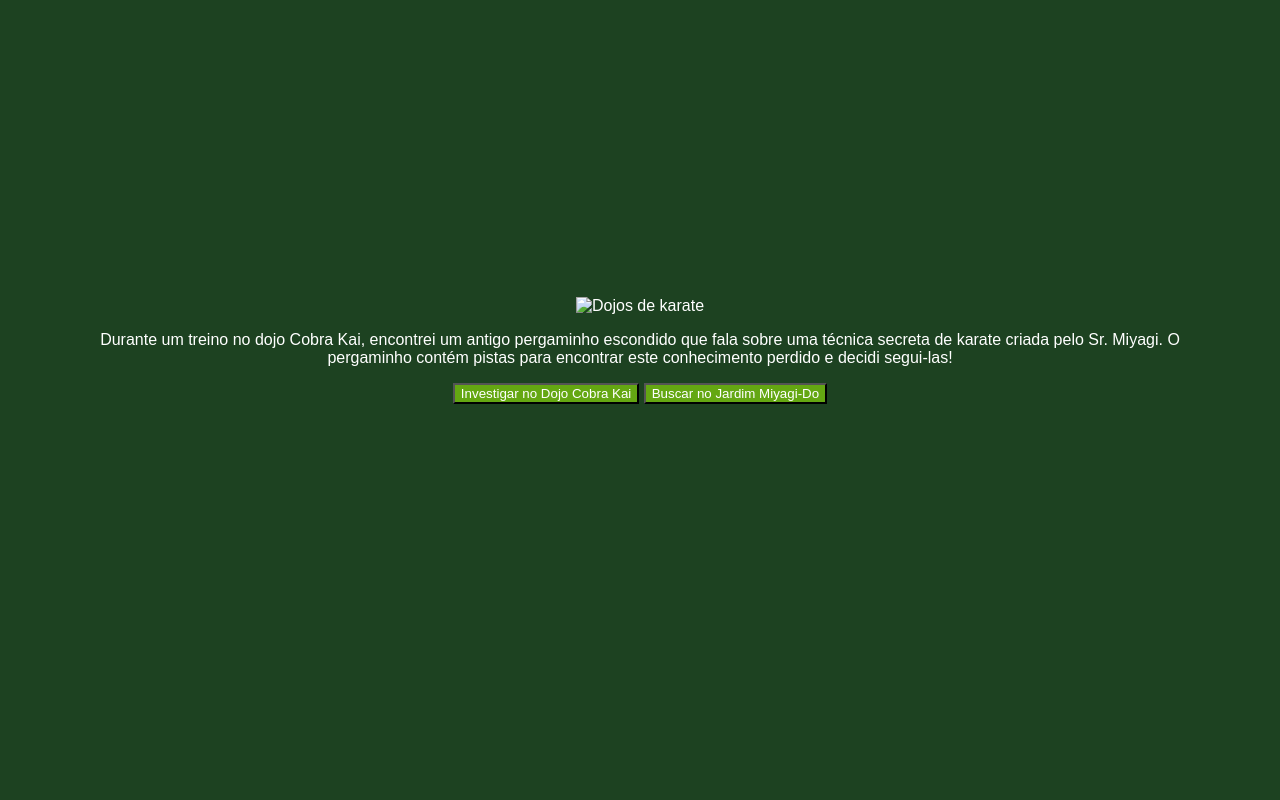
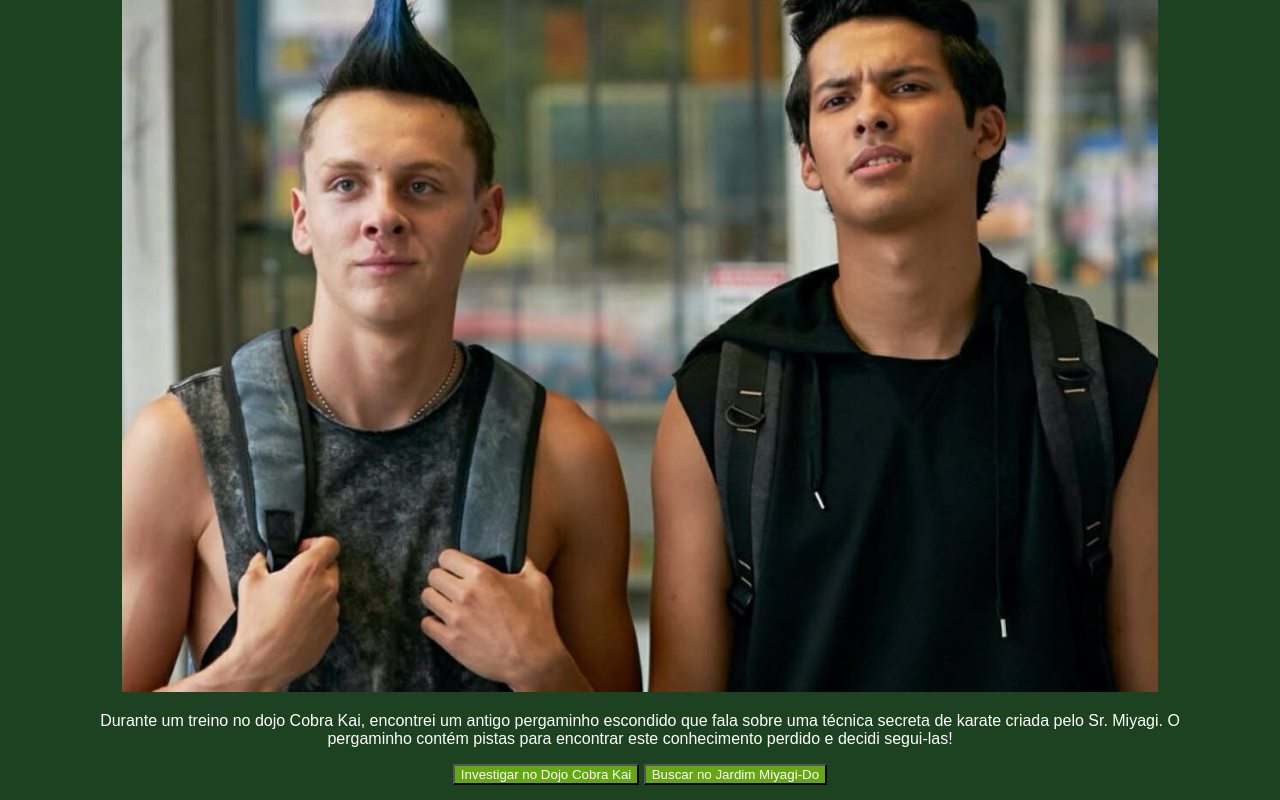
Before and after one commit to cabelinho0/criando-aventura-, a plain HTML site: page index.html in a window 1280 px wide. Drawn offline with Linux system fonts and the light colour scheme; a web font is replaced by a local one.

Commit message:
Update index.html

```diff
--- a/index.html
+++ b/index.html
@@ -12,13 +12,14 @@
 <body>
     <main>
         <div class="passo ativo" id="passo-0">
-            <img src="img/cenario-passo0.png" alt="Dojos de karate">
+            <img src="https://raw.githubusercontent.com/cabelinho0/criando-aventura-/refs/heads/main/img1.png">
             <p>Durante um treino no dojo Cobra Kai, encontrei um antigo pergaminho escondido que fala sobre uma técnica secreta de karate criada pelo Sr. Miyagi. O pergaminho contém pistas para encontrar este conhecimento perdido e decidi segui-las!</p>
             <button class="btn-proximo" data-proximo="1">Investigar no Dojo Cobra Kai</button>
             <button class="btn-proximo" data-proximo="2">Buscar no Jardim Miyagi-Do</button>
         </div>
         <div class="passo" id="passo-1">
             <p>Você começa sua busca no Dojo Cobra Kai, revirando os arquivos antigos após o treino para encontrar a primeira pista.</p>
+            <img src="https://raw.githubusercontent.com/cabelinho0/criando-aventura-/refs/heads/main/img1.png">
             <button class="btn-proximo" data-proximo="3">Procurar nos registros de torneios</button>
             <button class="btn-proximo" data-proximo="4">Desistir e focar apenas nos treinos</button>
         </div>
```
